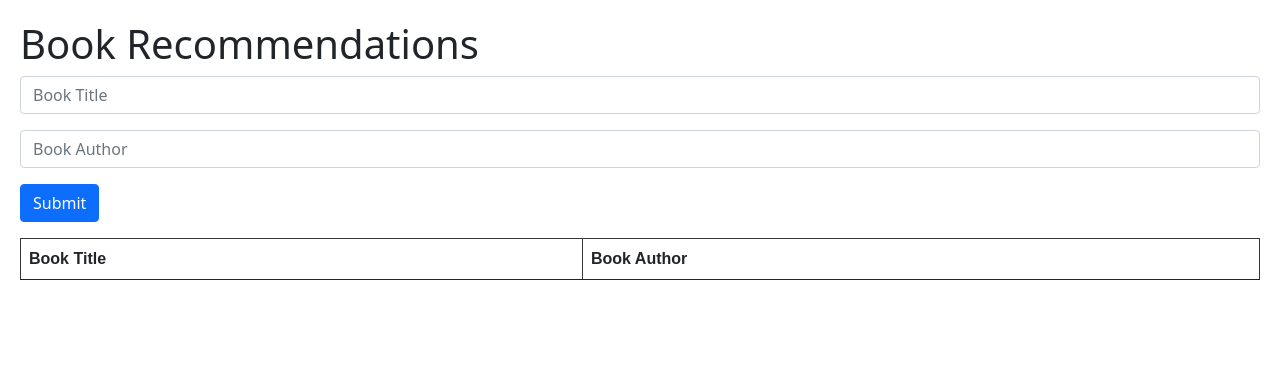
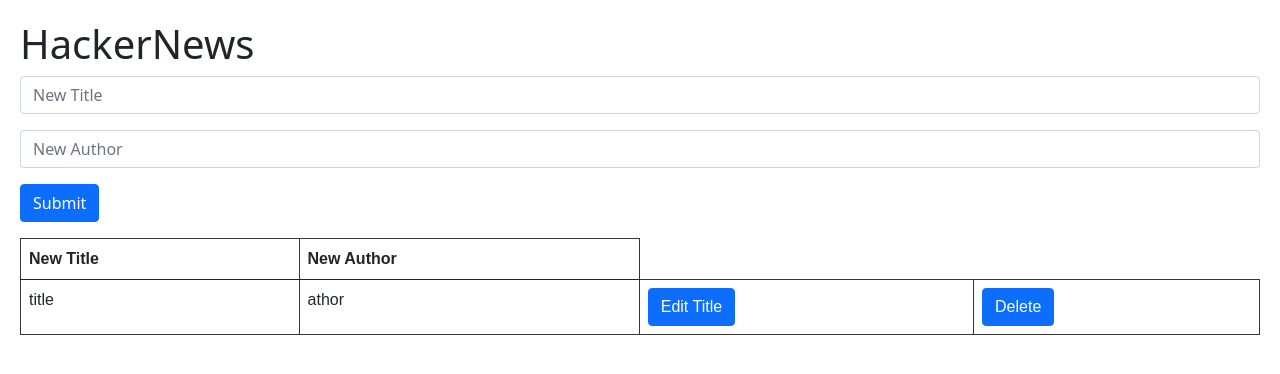
Before and after one commit to Kenkyoo/flask-hackernews, a Flask app: page / in a window 1280 px wide. Shown: the top 374 px of the page. Run offline with Flask 3, Linux system fonts and the light colour scheme; lists and menus that the app fills with data are empty; some libraries are stand-ins or nearby versions.

Commit message:
edit templates

```diff
--- a/app/templates/index.html
+++ b/app/templates/index.html
@@ -40,22 +40,22 @@
 
   <!-- Place <body> </body> code here -->
   <body>
-    <h1>Book Recommendations</h1>
+    <h1>HackerNews</h1>
     <form
       hx-post="/submit"
       hx-swap="beforeend"
-      hx-target="#new-book"
+      hx-target="#new-new"
       class="mb-3"
     >
       <input
         type="text"
-        placeholder="Book Title"
+        placeholder="New Title"
         name="title"
         class="form-control mb-3"
       />
       <input
         type="text"
-        placeholder="Book Author"
+        placeholder="New Author"
         name="author"
         class="form-control mb-3"
       />
@@ -65,26 +65,26 @@
     <table class="table">
       <thead>
         <tr>
-          <th scope="col">Book Title</th>
-          <th scope="col">Book Author</th>
+          <th scope="col">New Title</th>
+          <th scope="col">New Author</th>
         </tr>
       </thead>
-      <tbody id="new-book" hx-target="closest tr" hx-swap="outerHTML swap:0.5s">
-        {% for book in books %}
+      <tbody id="new-new" hx-target="closest tr" hx-swap="outerHTML swap:0.5s">
+        {% for new in news %}
         <tr>
-          <td>{{book.Book.title}}</td>
-          <td>{{book.Author.name}}</td>
+          <td>{{new.New.title}}</td>
+          <td>{{new.Author.name}}</td>
           <td>
             <button
               class="btn btn-primary"
-              hx-get="/get-edit-form/{{book.Book.book_id}}"
+              hx-get="/get-edit-form/{{new.New.new_id}}"
             >
               Edit Title
             </button>
           </td>
           <td>
             <button
-              hx-delete="/delete/{{book.Book.book_id}}"
+              hx-delete="/delete/{{new.New.new_id}}"
               class="btn btn-primary"
             >
               Delete
```
Also changed, not shown: app/sqlite.db (added).
